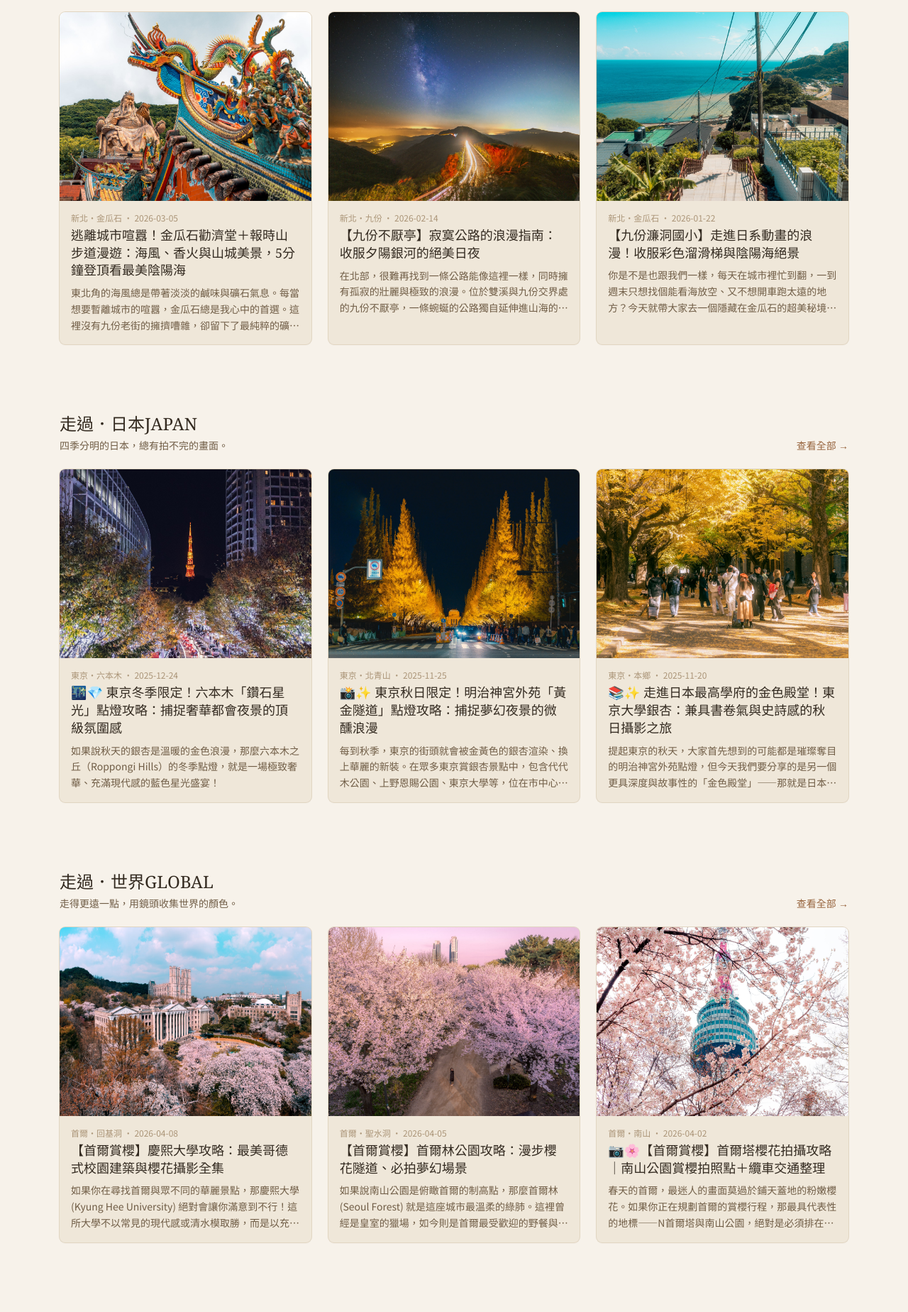
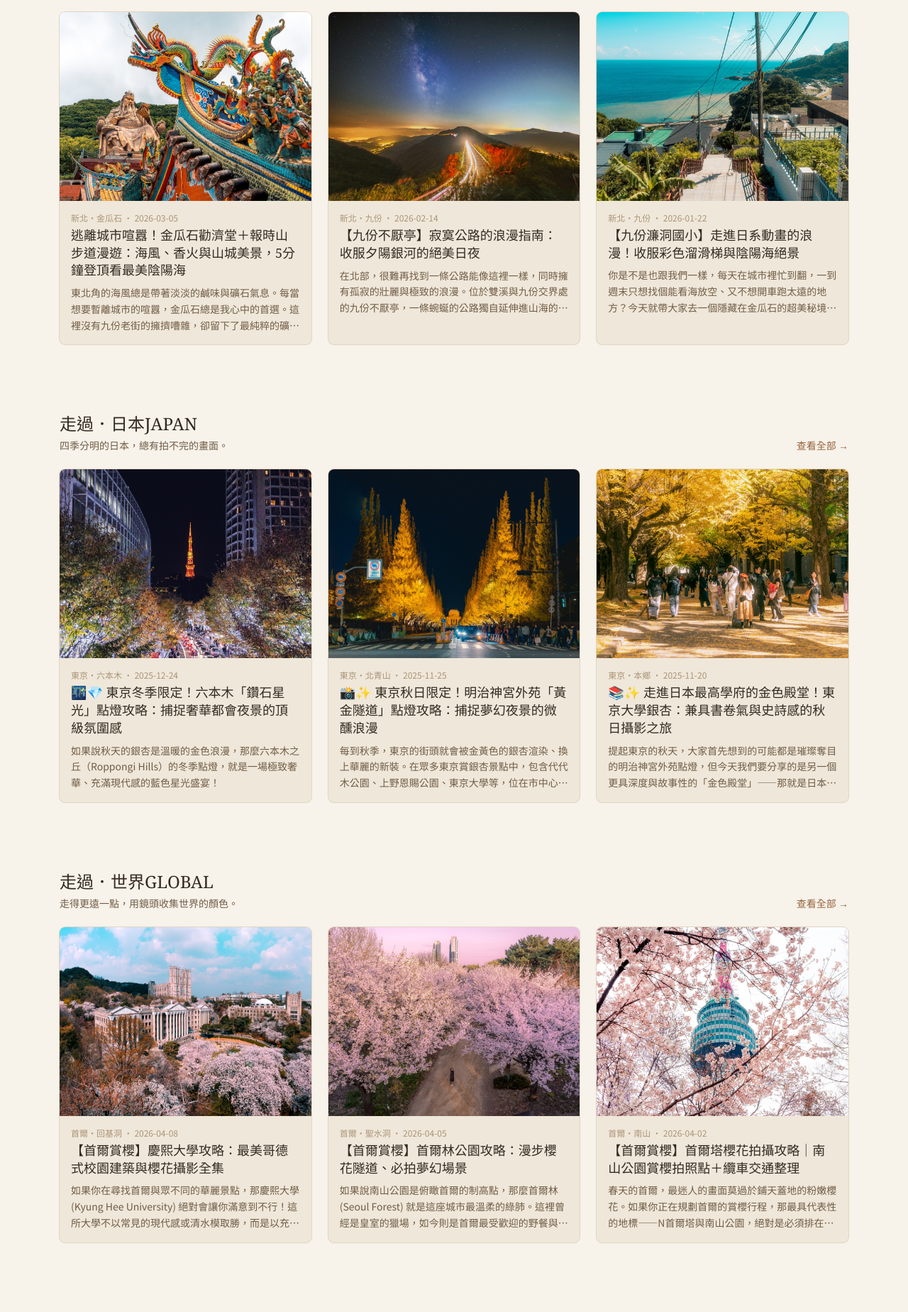
Before and after one commit to kai23024/daydreamingcouple, a Nuxt app: page / in a window 1280 px wide. Shown: the part 692-2540 px from the top of the page at 71% size. Built offline with nearby package versions, Linux system fonts and the light colour scheme.

Commit message:
移除首爾塔標題的圖示，修正濂洞國小地點為九份

```diff
--- a/app/data/site.ts
+++ b/app/data/site.ts
@@ -94,7 +94,7 @@ export const articles: Article[] = [
     category: 'taiwan',
     title: '【九份濂洞國小】走進日系動畫的浪漫！收服彩色溜滑梯與陰陽海絕景',
     date: '2026-01-22',
-    location: '新北・金瓜石',
+    location: '新北・九份',
     seed: 'liandongelementary',
     hero: '/images/liandong-elementary/DSC09868.jpg',
     body: [
@@ -352,7 +352,7 @@ export const articles: Article[] = [
   {
     id: 'seoul-tower',
     category: 'global',
-    title: '📷🌸【首爾賞櫻】首爾塔櫻花拍攝攻略｜南山公園賞櫻拍照點＋纜車交通整理',
+    title: '【首爾賞櫻】首爾塔櫻花拍攝攻略｜南山公園賞櫻拍照點＋纜車交通整理',
     date: '2026-04-02',
     location: '首爾・南山',
     seed: 'nseoultower',
```
